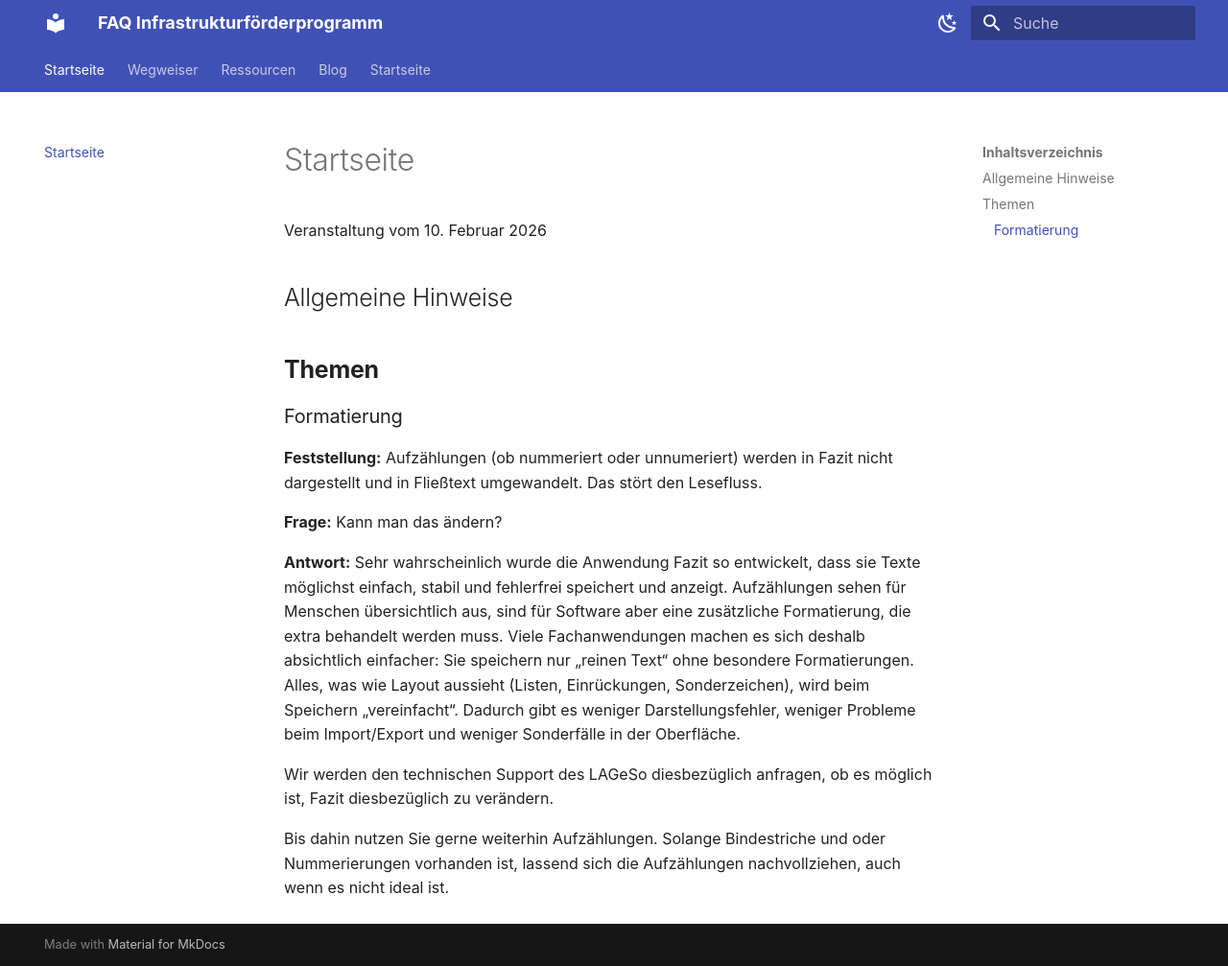
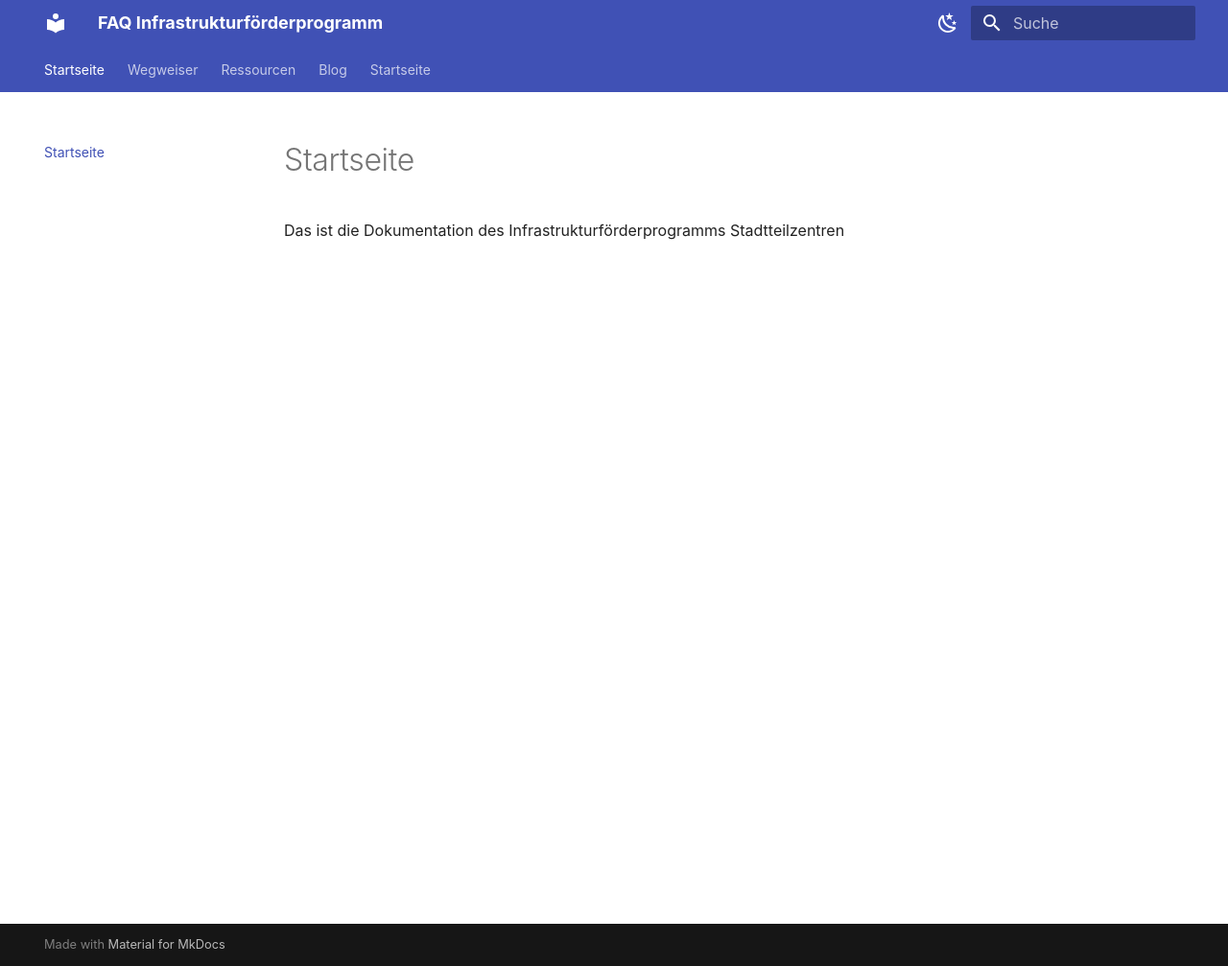
Before and after one commit to ifpstz/ifp-faq, an MkDocs documentation site: the page built from docs/index.md, in a window 1280 px wide and 1007 px high. Shown: the whole window at 96% size. Built offline with MkDocs 1.6.1 and Material for MkDocs 9.7.7, drawn with Linux system fonts in a browser that asks for light colours; some web fonts are replaced.

Commit message:
Update index.md

```diff
--- a/docs/index.md
+++ b/docs/index.md
@@ -1,21 +1 @@
----
-title: Fragen zum Sachbericht
----
-
-Veranstaltung vom 10. Februar 2026
-
-## Allgemeine Hinweise
-
-## **Themen**
-
-### Formatierung
-
-**Feststellung:** Aufzählungen (ob nummeriert oder unnumeriert) werden in Fazit nicht dargestellt und in Fließtext umgewandelt. Das stört den Lesefluss.
-
-**Frage:** Kann man das ändern?
-
-**Antwort:** Sehr wahrscheinlich wurde die Anwendung Fazit so entwickelt, dass sie Texte möglichst einfach, stabil und fehlerfrei speichert und anzeigt. Aufzählungen sehen für Menschen übersichtlich aus, sind für Software aber eine zusätzliche Formatierung, die extra behandelt werden muss. Viele Fachanwendungen machen es sich deshalb absichtlich einfacher: Sie speichern nur „reinen Text“ ohne besondere Formatierungen. Alles, was wie Layout aussieht (Listen, Einrückungen, Sonderzeichen), wird beim Speichern „vereinfacht“. Dadurch gibt es weniger Darstellungsfehler, weniger Probleme beim Import/Export und weniger Sonderfälle in der Oberfläche.
-
-Wir werden den technischen Support des LAGeSo diesbezüglich anfragen, ob es möglich ist, Fazit diesbezüglich zu verändern.
-
-Bis dahin nutzen Sie gerne weiterhin Aufzählungen. Solange Bindestriche und oder Nummerierungen vorhanden ist, lassend sich die Aufzählungen nachvollziehen, auch wenn es nicht ideal ist.
+Das ist die Dokumentation des Infrastrukturförderprogramms Stadtteilzentren
```
